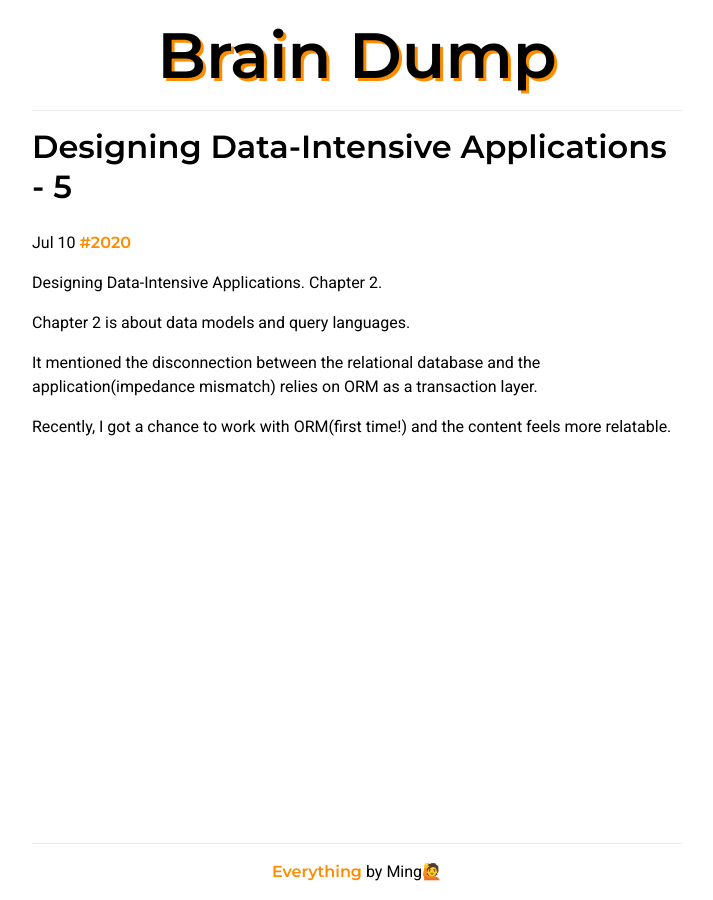
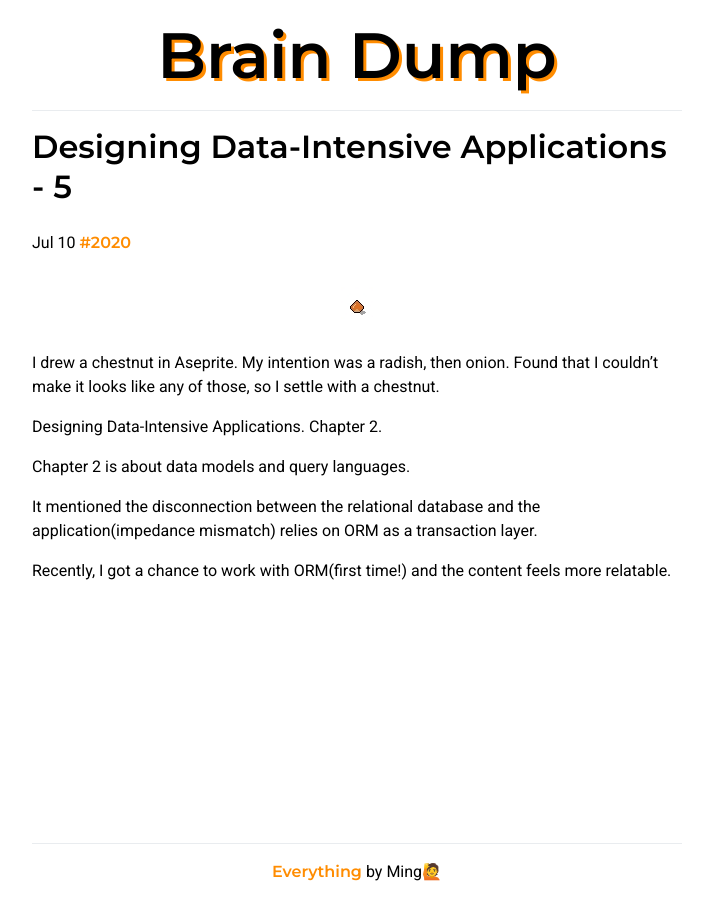
Before and after one commit to ming-yong/archive, a Jekyll site: the page built from _posts/2020-07-10-designing data intensive applications 5.md, in a window 1280 px wide. Shown: the whole page, without its empty margins (283-996 px from the left). Built offline with Jekyll 4.4.1, drawn with Linux system fonts in a browser that asks for light colours; nearby versions of some CDN libraries.

Commit message:
edit10July20

```diff
--- a/_posts/2020-07-10-designing data intensive applications 5.md
+++ b/_posts/2020-07-10-designing data intensive applications 5.md
@@ -2,7 +2,12 @@
 title: Designing Data-Intensive Applications - 5
 description: Reading "Designing Data-Intensive Applications" by Martin Kleppmann
 category: 2020
+images: /assets/images/2020/chestnut.jpg
 ---
+
+![pixel chestnut]({{page.images}})
+
+I drew a chestnut in Aseprite. My intention was a radish, then onion. Found that I couldn't make it looks like any of those, so I settle with a chestnut.
 
 Designing Data-Intensive Applications. Chapter 2.
 
```
Also changed, not shown: _posts/2020-07-05-starting over.md (+1 -1 lines), assets/images/2020/chestnut.jpg (renamed from assets/images/2020/log/chestnut.jpg), assets/images/2020/v5.gif (renamed from assets/images/2020/log/v5.gif).
